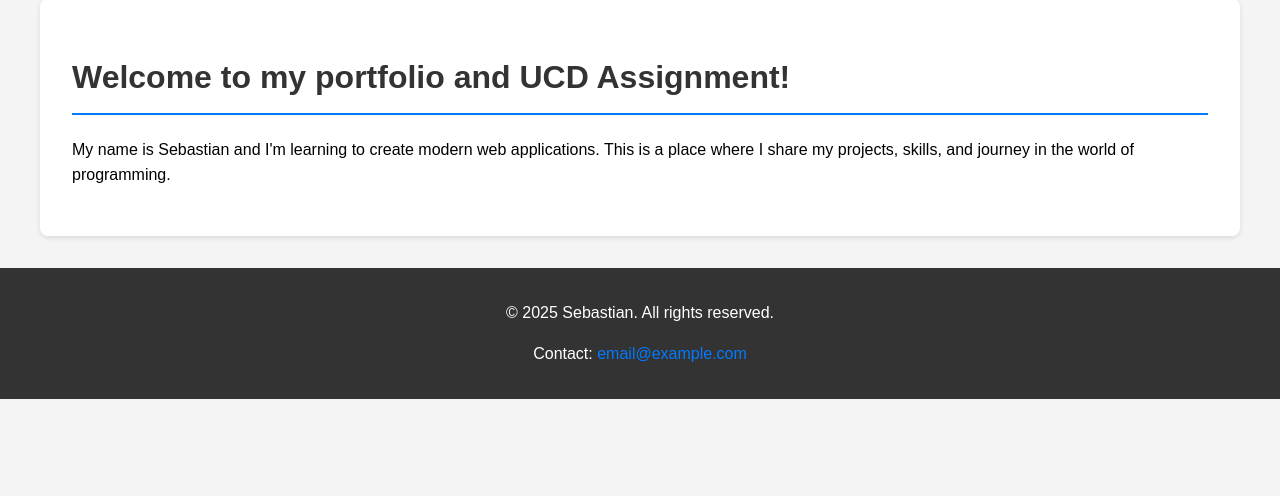
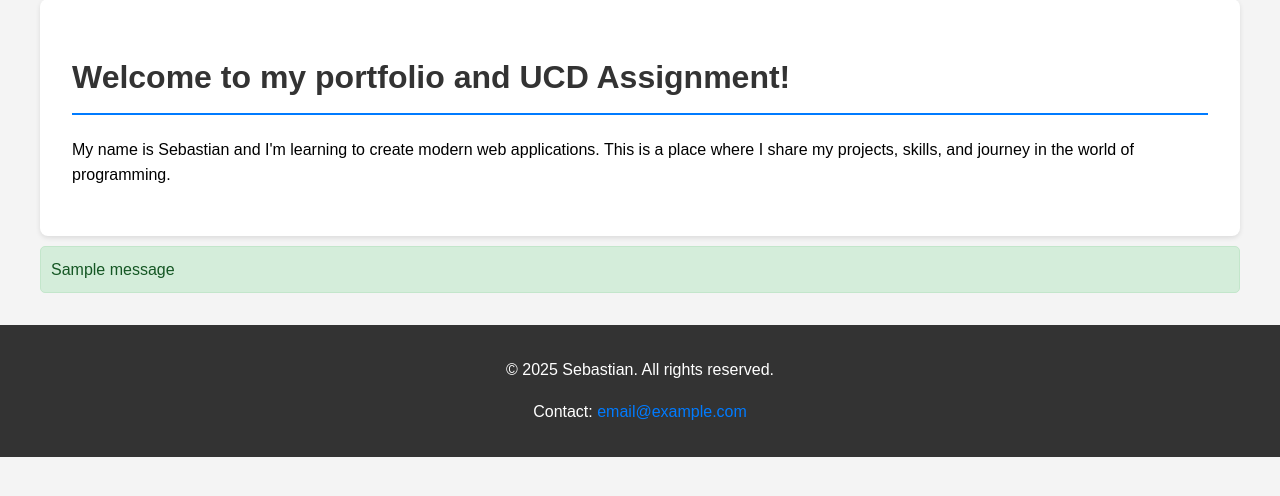
Before and after one commit to sebastian-elbacho/DBAssignment20.09.25, a Flask app: page / in a window 1280 px wide. Shown: the part 91-587 px from the top of the page. Run offline with Flask 3, Linux system fonts and the light colour scheme; tables that the repository leaves empty hold one stand-in row (values such as "Sample post"); one stand-in notice (Sample message) is shown.

Commit message:
return prompt added

```diff
--- a/app.py
+++ b/app.py
@@ -102,6 +102,7 @@ def new_project():
         new_project = Project(title=title, description=description, technologies=technologies)
         db.session.add(new_project)
         db.session.commit()
+        flash(f"Projekt '{title}' został dodany ✅", "success")
         return redirect(url_for('projects'))
 
     return render_template('new_project.html')
--- a/static/css/style.css
+++ b/static/css/style.css
@@ -277,3 +277,33 @@ button {
 /* button:hover {
     background-color: #0056b3;
 } */
+
+
+
+/* =============
+rETURN PROMPT STYLES
+
+================*/
+
+.flash-messages {
+  margin: 10px 0;
+  padding: 0;
+}
+
+.flash {
+  padding: 10px;
+  border-radius: 5px;
+  margin-bottom: 8px;
+}
+
+.flash.success {
+  background-color: #d4edda;
+  color: #155724;
+  border: 1px solid #c3e6cb;
+}
+
+.flash.error {
+  background-color: #f8d7da;
+  color: #721c24;
+  border: 1px solid #f5c6cb;
+}
--- a/templates/base.html
+++ b/templates/base.html
@@ -35,6 +35,19 @@
         <div class="section-content">
         {% block content %}{% endblock %}
         </div>
+
+        <!-- RETURN PROMPT -->
+
+        {% with messages = get_flashed_messages(with_categories=true) %}
+  {% if messages %}
+    <div class="flash-messages">
+      {% for category, message in messages %}
+        <div class="flash {{ category }}">{{ message }}</div>
+      {% endfor %}
+    </div>
+  {% endif %}
+{% endwith %}
+
     </main>
 
 
```
